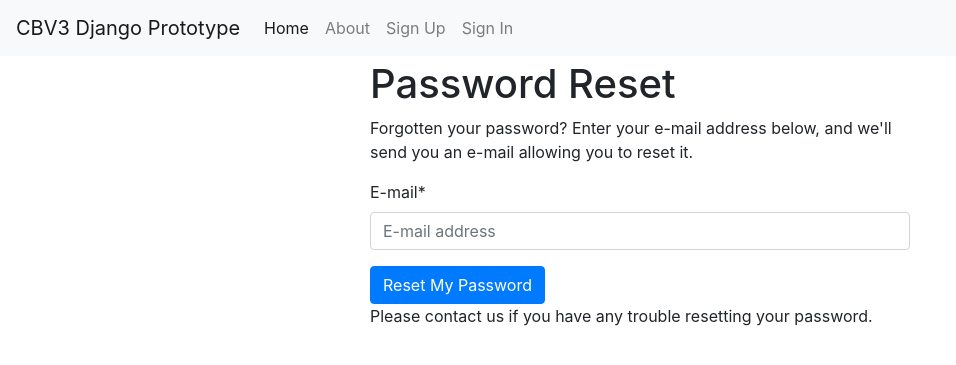
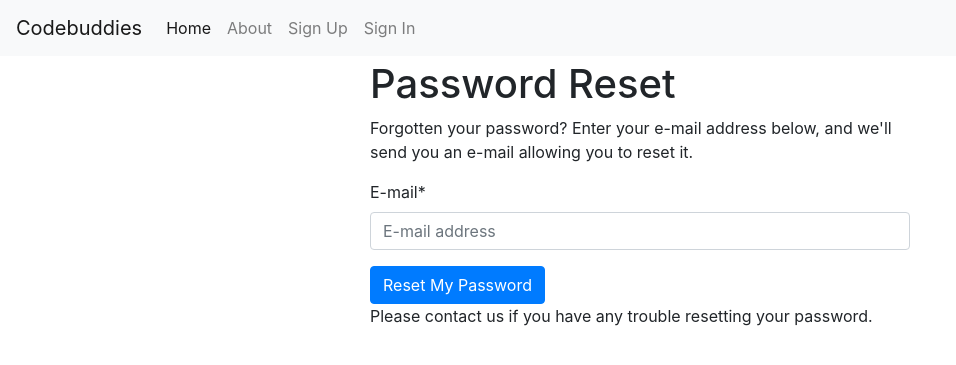
Before and after one commit to codebuddies/backend, a Django app: page /accounts/password/reset/ in a window 1280 px wide. Shown: the top 365 px of the page, without its empty margins (0-956 px from the left). Run offline with Django 3.2, Linux system fonts and the light colour scheme; parts of the project's set-up code (start-up, migrations or seed data) failed here and were passed over; some libraries are stand-ins or nearby versions.

Commit message:
Change project name to "Codebuddies"

```diff
--- a/project/core/templates/base.html
+++ b/project/core/templates/base.html
@@ -49,7 +49,7 @@
           <span class="navbar-toggler-icon"></span>
         </button>
         <a class="navbar-brand" href="{% url 'home' %}"
-          >CBV3 Django Prototype</a
+          >Codebuddies</a
         >
 
         <div class="collapse navbar-collapse" id="navbarSupportedContent">
@@ -117,7 +117,7 @@
         </button>
       </div>
       {% endfor %} {% endif %} {% block content %}
-      <h1>Welcome to the codebuddies django-concept project</h1>
+      <h1>Welcome to Codebuddies!</h1>
       <p>
         Please find some useful commands below to help you get started on Django
         development
```
